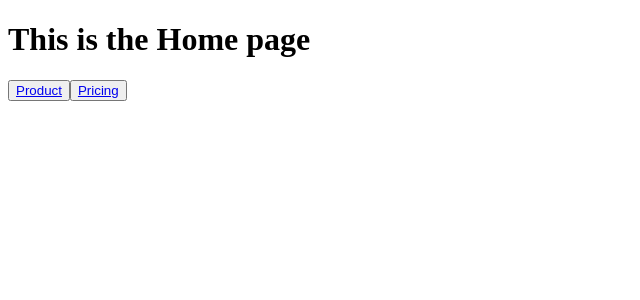
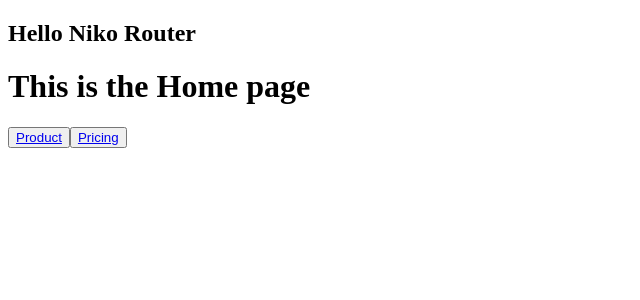
Before and after one commit to NicholasIchukwuAgbo001/world-wise, a React (Vite) app: page / in a window 1280 px wide. Shown: the top 300 px of the page, without its empty margins (0-640 px from the left). Built offline with nearby package versions, Linux system fonts and the light colour scheme.

Commit message:
Adds a greeting header to the main application component
Introduces a welcoming header titled "Hello Niko Router" to enhance user experience.

This change wraps the existing routing structure in a div for better layout management.

Improves overall presentation of the application.

```diff
--- a/src/App.jsx
+++ b/src/App.jsx
@@ -5,6 +5,9 @@ import Pricing from "./pages/Pricing";
 
 const App = () => {
   return (
+    <div>
+      <h2>Hello Niko Router</h2>
+
       <BrowserRouter>
         <Routes>
           <Route path="/" element={<Home />} />
@@ -12,6 +15,7 @@ const App = () => {
           <Route path="pricing" element={<Pricing />} />
         </Routes>
       </BrowserRouter>
+    </div>
   );
 };
 
```
Lines whose indentation alone changed are shown as unchanged.
